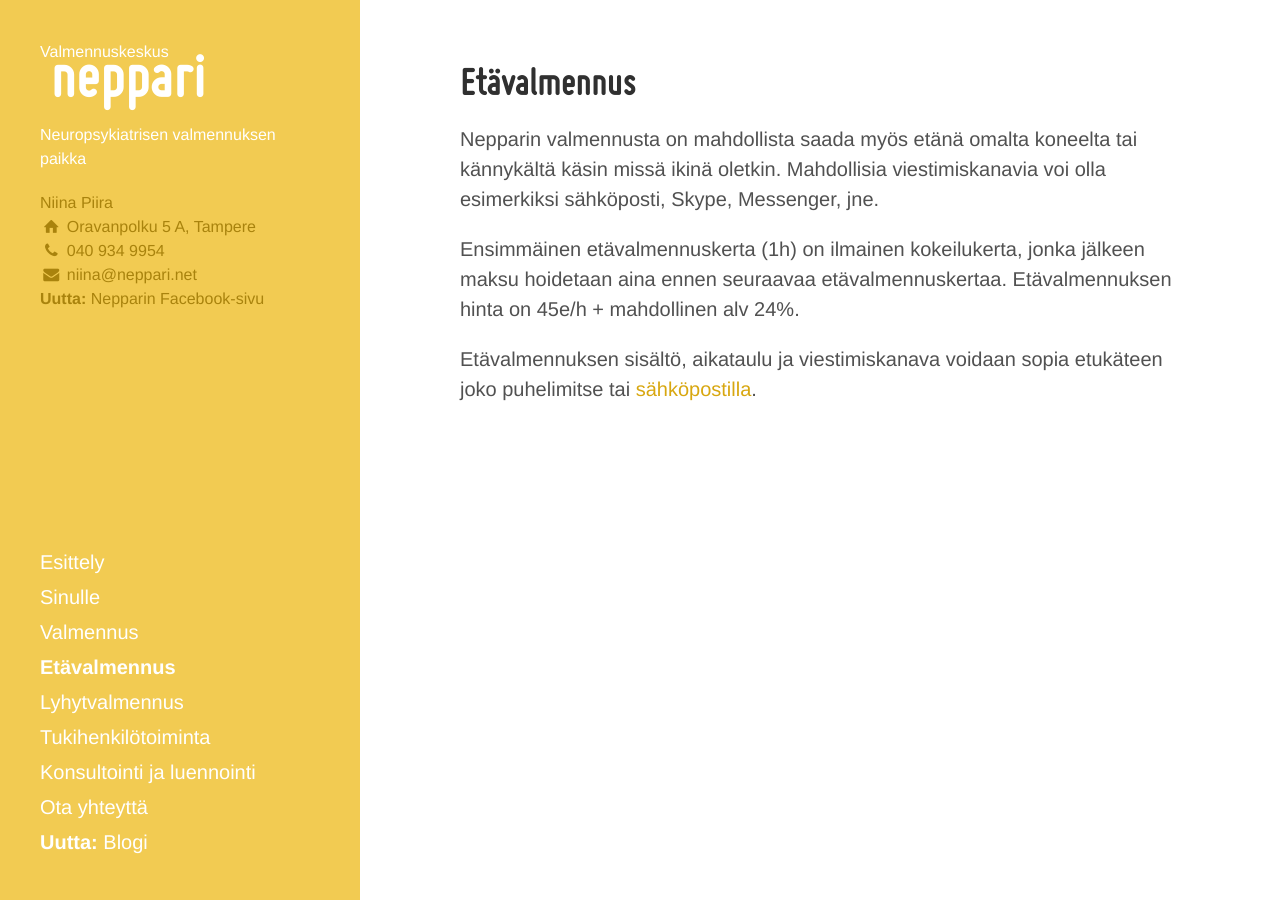
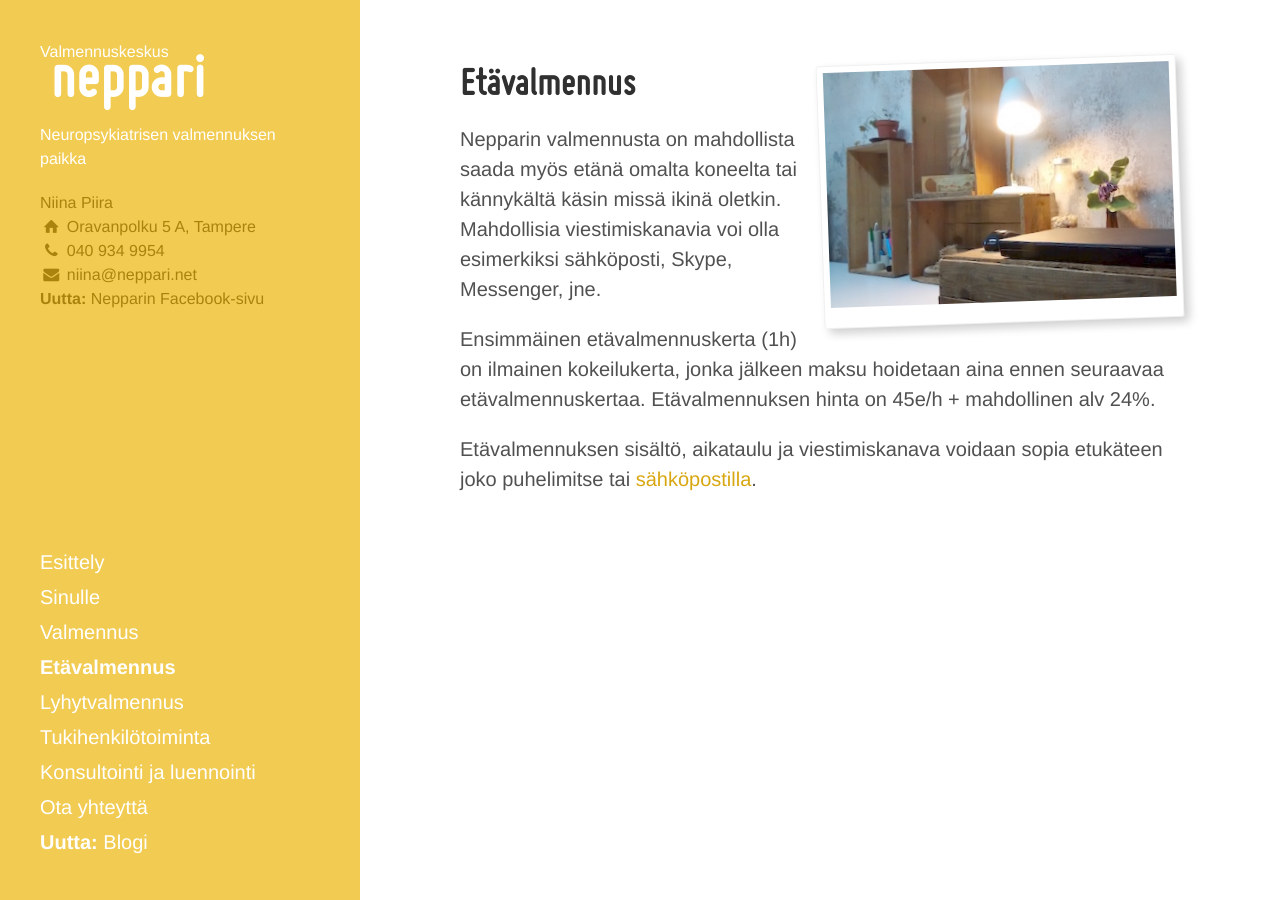
Before and after one commit to niinapiira/neppari.net, a Jekyll site: the page built from etavalmennus.md, in a window 1280 px wide. Built offline with Jekyll 4.4.1, drawn with Linux system fonts in a browser that asks for light colours; Markdown is read by kramdown in place of the engine named in the settings.

Commit message:
Add Polaroid image to all pages

```diff
--- /dev/null
+++ b/_includes/polaroid-image.html
@@ -0,0 +1,26 @@
+{% assign polaroid_slug = page.name | replace:'.md','.jpg' %}
+{% if page.polaroid and page.polaroid != empty %}
+  {% assign polaroid_slug = page.polaroid | append:'.jpg' %}
+{% endif %}
+{% assign polaroid_image_path = polaroid_slug | prepend:'/public/polaroid/' %}
+{% assign polaroid_image_path2 = polaroid_image_path | replace:'.jpg','.wide.jpg' %}
+
+{% for static_file in site.static_files %}
+
+  {% assign random = forloop.index0 | modulo:6 %}
+
+  {% if static_file.path == polaroid_image_path %}
+    {% assign polaroid_image_to_show = polaroid_image_path %}
+    {% assign number_class = random | prepend:'polaroid-' %}
+  {% endif %}
+  {% if static_file.path == polaroid_image_path2 %}
+    {% assign polaroid_image_to_show = polaroid_image_path2 %}
+    {% assign extra_class = "extra-wide" %}
+    {% assign number_class = random | prepend:'polaroid-' %}
+  {% endif %}
+
+{% endfor %}
+
+{% if polaroid_image_to_show %}
+  <img src="{{ polaroid_image_to_show }}" class="polaroid {{ number_class }} {{ extra_class }}" />
+{% endif %}
--- a/_layouts/page.html
+++ b/_layouts/page.html
@@ -5,9 +5,8 @@ body-class-name: page
 
 <div class="page">
 
-  {% if page.polaroid and page.polaroid != empty %}
-    <img src="{{ site.siteurl }}/public/{{ page.polaroid }}" class="polaroid" />
-  {% endif %}
+  {% include polaroid-image.html %}
+
   <h1 class="page-title">{{ page.page-title }}</h1>
   {{ content }}
 
--- a/css/_images.scss
+++ b/css/_images.scss
@@ -1,10 +1,10 @@
+@mixin vendor-prefix($name, $value) {
+  @each $vendor in ('-webkit-', '-moz-', '-ms-', '-o-', '') {
+    #{$vendor}#{$name}: #{$value};
+  }
+}
+
 .polaroid {
-
-	-webkit-transform: rotate(3deg);
-	-moz-transform: rotate(3deg);
-	-ms-transform: rotate(3deg);
-	-o-transform: rotate(3deg);
-	transform: rotate(3deg);
 
   // Get rid of jagged edges
   -webkit-backface-visibility: hidden;
@@ -12,22 +12,28 @@
   padding: 0.3em 0.3em 1em 0.3em;
   border: 1px solid #f0f0f0;
 
-	-webkit-box-shadow: 0.3em 0.3em 0.5em #d0d0d0;
-	-moz-box-shadow: 0.3em 0.3em 0.5em #d0d0d0;
-	-ms-box-shadow: 0.3em 0.3em 0.5em #d0d0d0;
-	-o-box-shadow: 0.3em 0.3em 0.5em #d0d0d0;
-	box-shadow: 0.3em 0.3em 0.5em #d0d0d0;
+  @include vendor-prefix('box-shadow', '0.25em 0.25em 0.5em #d0d0d0');
+  @include vendor-prefix('border-radius', '3px');
 
   max-width: 50%;
   margin: 0 auto 1em auto;
 }
 
+.polaroid-0 { @include vendor-prefix('transform', 'rotate(-3deg)'); }
+.polaroid-1 { @include vendor-prefix('transform', 'rotate(-2deg)'); }
+.polaroid-2 { @include vendor-prefix('transform', 'rotate(-1deg)'); }
+.polaroid-3 { @include vendor-prefix('transform', 'rotate(1deg)'); }
+.polaroid-4 { @include vendor-prefix('transform', 'rotate(2deg)'); }
+.polaroid-5 { @include vendor-prefix('transform', 'rotate(3deg)'); }
+
 @media (min-width: 28em) {
   .polaroid {
-
   	float: right;
     max-width: 40%;
-	margin: 0 0 0 1em;
+    margin: 0 0 1em 1em;
+  }
 
+  .extra-wide {
+    max-width: 50%;
   }
 }
```
Also changed, not shown: index.md (+0 -1 lines), public/polaroid/ammatillinen-tukihenkilotoiminta.wide.jpg (added), public/polaroid/etavalmennus.wide.jpg (added), public/polaroid/index.jpg (renamed from public/niina-ja-riksu-polaroid.jpg), public/polaroid/konsultointi-ja-luennointi.jpg (added), public/polaroid/lyhytvalmennus.jpg (added), public/polaroid/ota-yhteytta.jpg (added), public/polaroid/sinulle.wide.jpg (added), public/polaroid/valmennus.jpg (added). Lines whose indentation alone changed are shown as unchanged.
